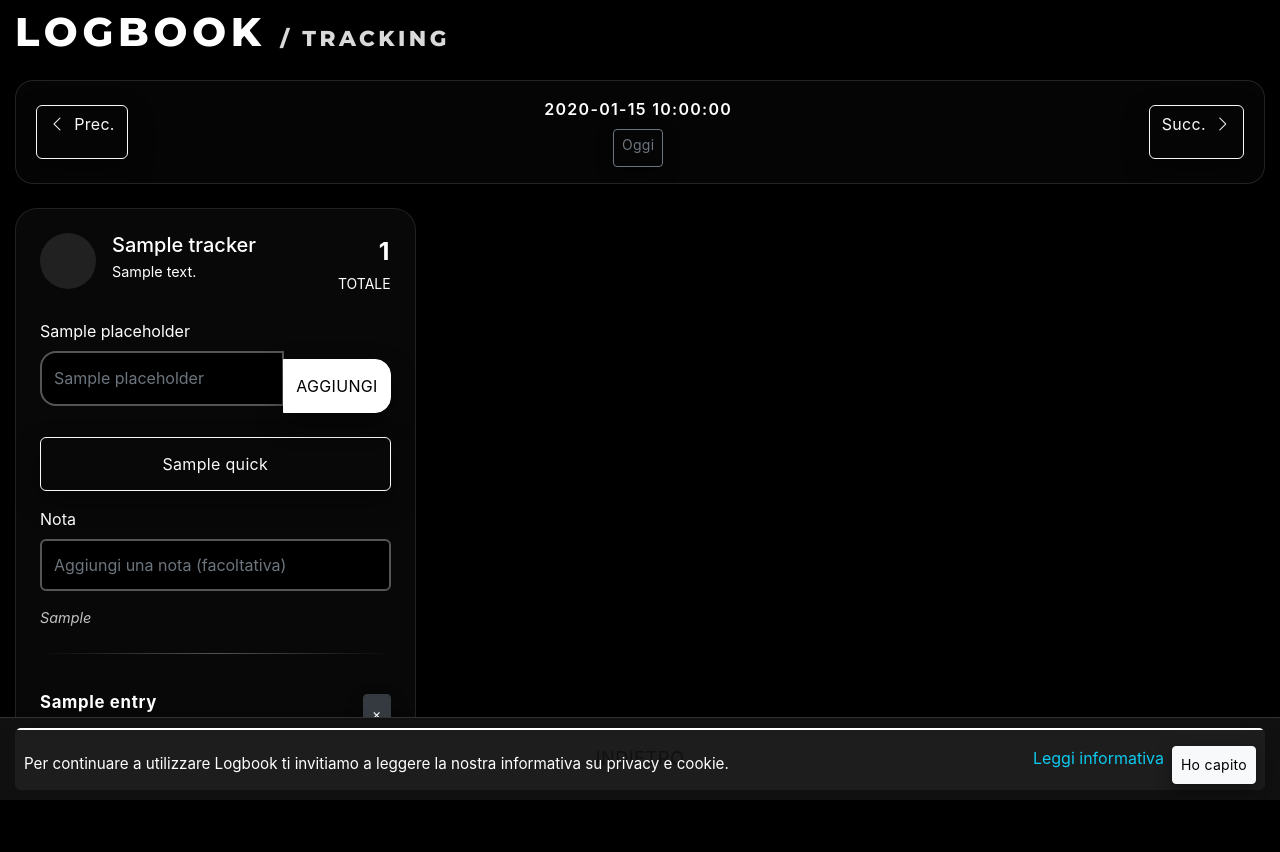
After one commit to GerNotFound/logbook-app, a Flask app: template templates/tracking.html in a window 1280 px wide. The commit adds this page. Run offline with Flask 3, Linux system fonts and the light colour scheme; the template is opened without the code that fills it: most values are stand-ins (such as "Sample title", 1, 10 or a date in 2020); parts of the project's set-up code (start-up, migrations or seed data) failed here and were passed over.

Commit message:
Add nutrition intake tracking tools

```diff
--- a/static/style.css
+++ b/static/style.css
@@ -168,6 +168,103 @@ h1 {
 
 .workout-session-card__feedback p {
     font-size: 0.95rem;
+}
+
+.tracking-date-nav {
+    background: rgba(255, 255, 255, 0.02);
+    border: 1px solid rgba(255, 255, 255, 0.12);
+    border-radius: 18px;
+    padding: 1rem 1.25rem;
+}
+
+.tracking-date-nav__label {
+    font-weight: 600;
+    letter-spacing: 0.08em;
+    text-transform: uppercase;
+}
+
+.tracking-card {
+    background: rgba(255, 255, 255, 0.03);
+    border: 1px solid rgba(255, 255, 255, 0.1);
+    border-radius: 22px;
+    box-shadow: 0 20px 34px rgba(0, 0, 0, 0.45);
+    transition: border-color 0.2s ease, box-shadow 0.2s ease, transform 0.2s ease;
+}
+
+@media (hover: hover) {
+    .tracking-card:hover {
+        border-color: rgba(255, 255, 255, 0.18);
+        box-shadow: 0 26px 46px rgba(0, 0, 0, 0.55);
+        transform: translateY(-4px);
+    }
+}
+
+.tracking-card__icon {
+    width: 3.5rem;
+    height: 3.5rem;
+    background: rgba(255, 255, 255, 0.1);
+    font-size: 1.6rem;
+    color: #ffffff;
+}
+
+.tracking-card__total-value {
+    font-size: clamp(1.2rem, 2.6vw, 1.55rem);
+    font-weight: 700;
+    letter-spacing: 0.05em;
+}
+
+.tracking-input-group .form-control {
+    border-radius: 16px 0 0 16px;
+}
+
+.tracking-input-group .btn {
+    border-radius: 0 16px 16px 0;
+}
+
+.tracking-quick-buttons .btn {
+    flex: 1 1 120px;
+    min-width: 120px;
+}
+
+@media (max-width: 575.98px) {
+    .tracking-quick-buttons .btn {
+        flex-basis: calc(50% - 0.5rem);
+    }
+}
+
+.tracking-divider {
+    height: 1px;
+    background: linear-gradient(90deg, rgba(255, 255, 255, 0), rgba(255, 255, 255, 0.3), rgba(255, 255, 255, 0));
+}
+
+.tracking-entry {
+    padding: 0.75rem 0;
+    border-bottom: 1px solid rgba(255, 255, 255, 0.08);
+}
+
+.tracking-entry:last-child {
+    border-bottom: none;
+    padding-bottom: 0;
+}
+
+.tracking-entry__amount {
+    font-size: 1.05rem;
+    letter-spacing: 0.04em;
+}
+
+.tracking-entry__meta span {
+    display: inline-flex;
+    align-items: center;
+    gap: 0.25rem;
+}
+
+.tracking-entry__note {
+    word-break: break-word;
+}
+
+.tracking-goal-hint {
+    font-style: italic;
+    opacity: 0.75;
 }
 
 .brand-heading {
--- a/templates/alimentazione.html
+++ b/templates/alimentazione.html
@@ -10,6 +10,7 @@
         <a href="{{ url_for('nutrition.dieta') }}" class="btn btn-custom w-100 d-block">DIETA</a>
         <a href="{{ url_for('nutrition.alimenti') }}" class="btn btn-custom w-100 d-block">ALIMENTI</a>
         <a href="{{ url_for('nutrition.macros') }}" class="btn btn-custom w-100 d-block">MACROS</a>
+        <a href="{{ url_for('nutrition.tracking') }}" class="btn btn-custom w-100 d-block">TRACKING</a>
         <a href="{{ url_for('nutrition.diario_alimentare') }}" class="btn btn-custom w-100 d-block">DIARIO ALIMENTARE</a>
     </div>
 </div>
--- /dev/null
+++ b/templates/tracking.html
@@ -0,0 +1,109 @@
+{% extends 'layout.html' %}
+{% block content %}
+<div class="row">
+    <div class="col-12">
+        <h1 class="mb-4 brand-heading"><span class="logbook-brand brand-heading__brand">LOGBOOK</span><span class="brand-heading__section">/ TRACKING</span></h1>
+        <div class="tracking-date-nav d-flex flex-wrap align-items-center justify-content-between mb-4 gap-2">
+            <a href="{{ url_for('nutrition.tracking', date_str=prev_day) }}" class="btn btn-outline-light">
+                <i class="bi bi-chevron-left me-1" aria-hidden="true"></i>
+                Prec.
+            </a>
+            <div class="text-center flex-grow-1">
+                <span class="tracking-date-nav__label d-block">{{ date_formatted }}</span>
+                {% if not is_today %}
+                    <a href="{{ url_for('nutrition.tracking') }}" class="btn btn-sm btn-outline-secondary mt-2">Oggi</a>
+                {% endif %}
+            </div>
+            <a href="{{ url_for('nutrition.tracking', date_str=next_day) }}" class="btn btn-outline-light {% if is_today %}disabled{% endif %}">
+                Succ.
+                <i class="bi bi-chevron-right ms-1" aria-hidden="true"></i>
+            </a>
+        </div>
+    </div>
+</div>
+
+<div class="row g-4">
+    {% for tracker in tracker_cards %}
+        <div class="col-12 col-lg-4">
+            <section class="tracking-card h-100 p-4">
+                <header class="tracking-card__header d-flex align-items-start justify-content-between gap-3 mb-4">
+                    <div class="tracking-card__icon rounded-circle d-flex align-items-center justify-content-center">
+                        <i class="bi {{ tracker.icon }}" aria-hidden="true"></i>
+                    </div>
+                    <div class="tracking-card__title flex-grow-1">
+                        <h2 class="h5 mb-1">{{ tracker.label }}</h2>
+                        <p class="text-muted text-sm mb-0">{{ tracker.description }}</p>
+                    </div>
+                    <div class="tracking-card__total text-end">
+                        <span class="tracking-card__total-value d-block">{{ tracker.total_label }}</span>
+                        <small class="text-muted text-uppercase">Totale</small>
+                    </div>
+                </header>
+
+                <form method="post" action="{{ url_for('nutrition.tracking', date_str=current_date_str) }}" class="tracking-form">
+                    <input type="hidden" name="csrf_token" value="{{ csrf_token() }}">
+                    <input type="hidden" name="tracker_type" value="{{ tracker.key }}">
+                    <input type="hidden" name="action" value="add_entry">
+                    <div class="tracking-form__row">
+                        <label class="form-label" for="amount-{{ tracker.key }}">{{ tracker.placeholder }}</label>
+                        <div class="input-group tracking-input-group">
+                            <input type="number" id="amount-{{ tracker.key }}" name="amount" class="form-control" min="0" step="{{ tracker.input_step }}" placeholder="{{ tracker.placeholder }}">
+                            <button type="submit" class="btn btn-custom">AGGIUNGI</button>
+                        </div>
+                    </div>
+                    {% if tracker.quick_buttons %}
+                        <div class="tracking-quick-buttons d-flex flex-wrap gap-2 mt-3">
+                            {% for quick in tracker.quick_buttons %}
+                                <button type="submit" class="btn btn-outline-light" name="quick_amount" value="{{ quick.value }}">{{ quick.label }}</button>
+                            {% endfor %}
+                        </div>
+                    {% endif %}
+                    {% set note_placeholder = 'Aggiungi una nota (facoltativa)' %}
+                    {% if tracker.key == 'supplements' %}
+                        {% set note_placeholder = 'Es. Omega 3, Multivitaminico...' %}
+                    {% endif %}
+                    <div class="mt-3">
+                        <label class="form-label" for="note-{{ tracker.key }}">Nota</label>
+                        <input type="text" id="note-{{ tracker.key }}" name="note" class="form-control" placeholder="{{ note_placeholder }}">
+                    </div>
+                    <p class="tracking-goal-hint text-muted text-sm mt-3 mb-0">{{ tracker.goal_hint }}</p>
+                </form>
+
+                <div class="tracking-divider my-4"></div>
+
+                {% if tracker.entries %}
+                    <ul class="tracking-entries list-unstyled mb-0">
+                        {% for entry in tracker.entries %}
+                            <li class="tracking-entry d-flex align-items-center justify-content-between gap-3">
+                                <div class="tracking-entry__details">
+                                    <strong class="tracking-entry__amount d-block">{{ entry.amount_label }}</strong>
+                                    <div class="tracking-entry__meta text-muted text-sm">
+                                        {% if entry.time_label %}
+                                            <span class="me-2"><i class="bi bi-clock me-1" aria-hidden="true"></i>{{ entry.time_label }}</span>
+                                        {% endif %}
+                                        {% if entry.note %}
+                                            <span class="tracking-entry__note"><i class="bi bi-journal-text me-1" aria-hidden="true"></i>{{ entry.note }}</span>
+                                        {% endif %}
+                                    </div>
+                                </div>
+                                <form method="post" action="{{ url_for('nutrition.tracking', date_str=current_date_str) }}">
+                                    <input type="hidden" name="csrf_token" value="{{ csrf_token() }}">
+                                    <input type="hidden" name="action" value="delete_entry">
+                                    <input type="hidden" name="entry_id" value="{{ entry.id }}">
+                                    <button type="submit" class="btn btn-sm btn-delete" title="Elimina" aria-label="Elimina">&times;</button>
+                                </form>
+                            </li>
+                        {% endfor %}
+                    </ul>
+                {% else %}
+                    <p class="text-muted mb-0">Nessun dato registrato per oggi.</p>
+                {% endif %}
+            </section>
+        </div>
+    {% endfor %}
+</div>
+
+<div class="sticky-bottom-nav">
+    <a href="{{ url_for('nutrition.alimentazione') }}" class="btn btn-custom full-width-btn">INDIETRO</a>
+</div>
+{% endblock %}
```
Also changed, not shown: routes/nutrition.py (+218 -0 lines), schema.sql (+14 -0 lines).
